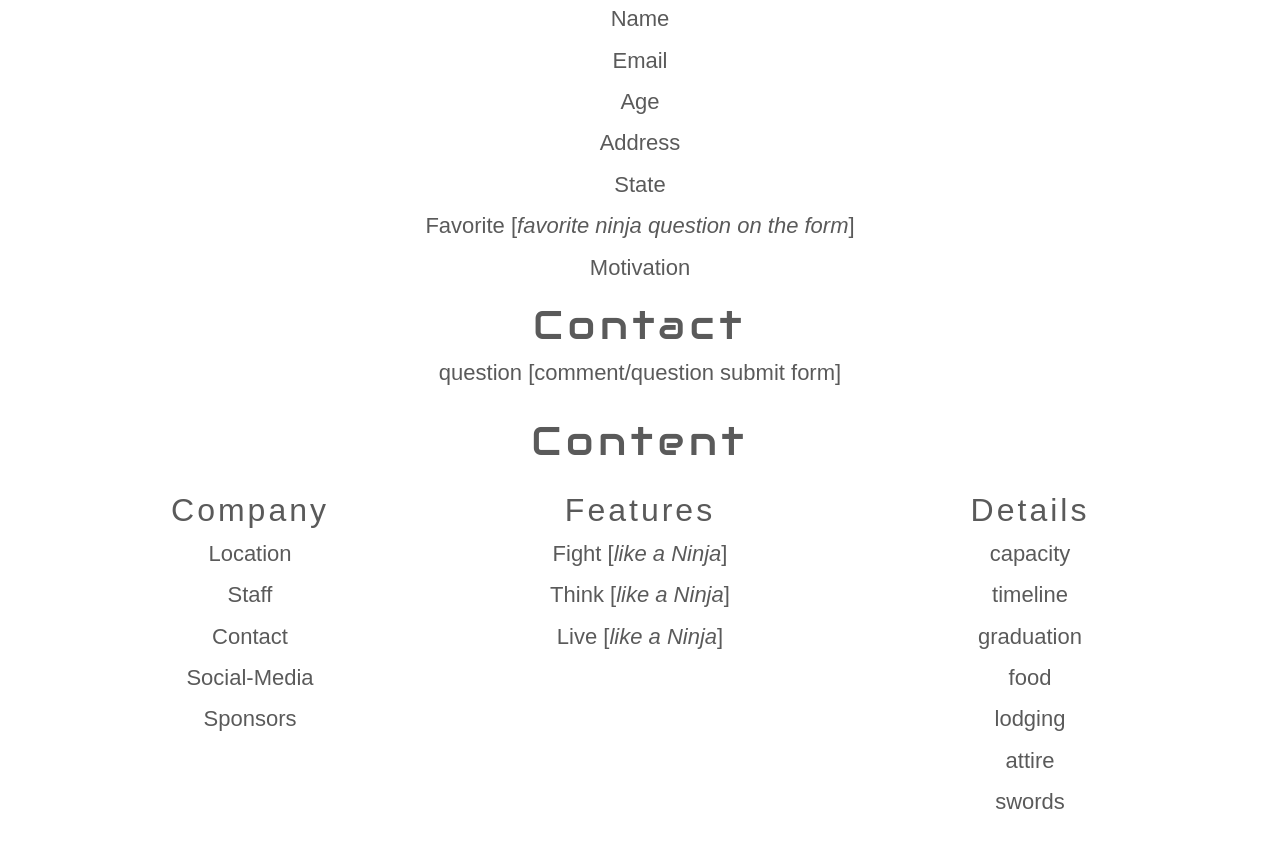
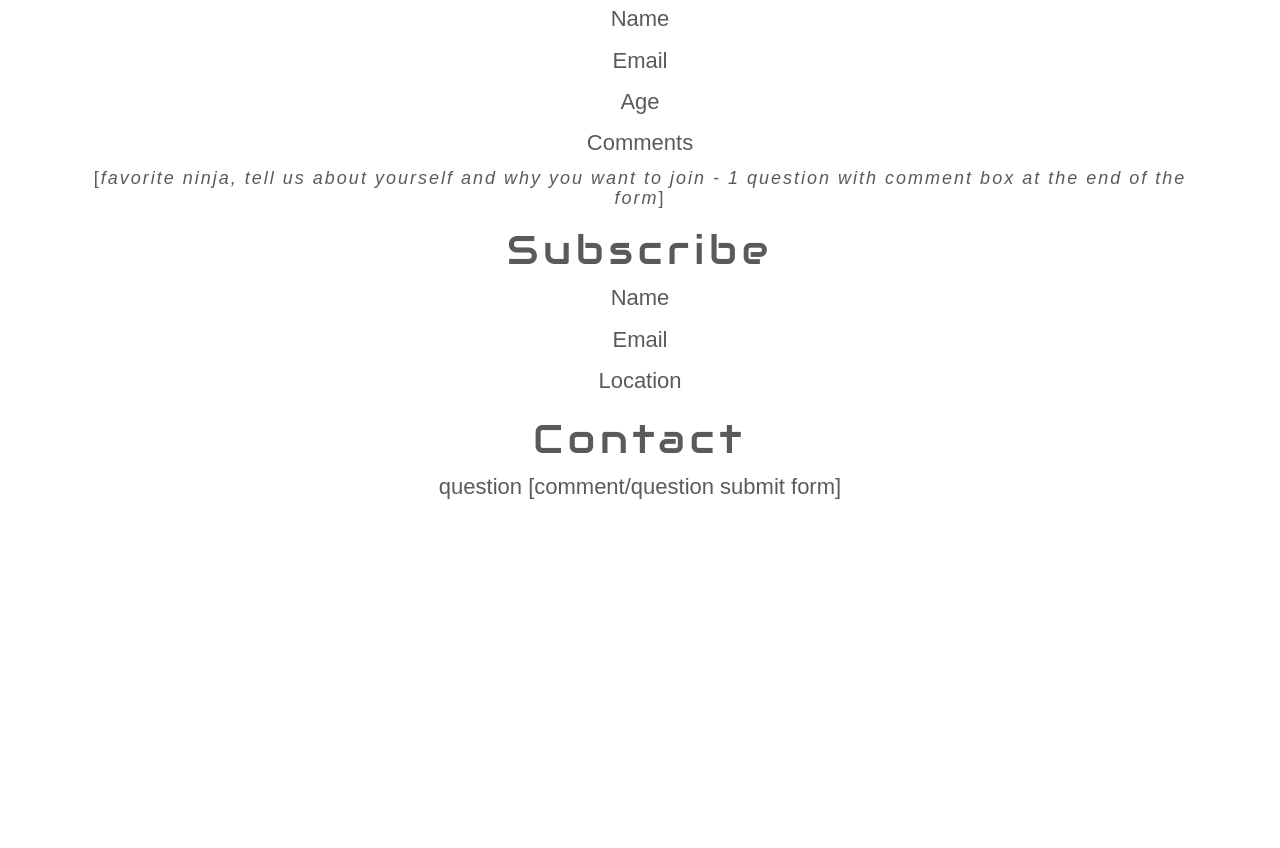
Before and after one commit to Yogibuff/Ninja-Academy, a plain HTML site: page objects.html in a window 1280 px wide. Shown: the part 500-1348 px from the top of the page. After the commit the page ends 1052 px from the top, so only its background shows below. Drawn offline with nearby package versions, Linux system fonts and the light colour scheme; files that its build step writes are made by us from their sources; a web font is replaced by a local one.

Commit message:
fixed modal subscribe and register form content, combined first and last name fields to just name and added location field and age field

```diff
--- a/objects.html
+++ b/objects.html
@@ -25,41 +25,14 @@
           <p>Name</p>
           <p>Email</p>
           <p>Age</p>
-          <p>Address</p>
-          <p>State</p>
-          <p>Favorite [<i>favorite ninja question on the form</i>]</p>
-          <p>Motivation</p>
+          <p>Comments</p>
+            <h5>[<i>favorite ninja, tell us about yourself and why you want to join - 1 question with comment box at the end of the form</i>]</h5>
+        <h1>Subscribe</h1>
+          <p>Name</p>
+          <p>Email</p>
+          <p>Location</p>
         <h1>Contact</h1>
           <p>question [comment/question submit form]</p>
-      </div>
-    </div> <!-- close .row -->
-    <div class="row">
-      <div class="col-sm-12">
-        <h1>Content</h1>
-      </div>
-      <div class="col-sm-4">
-        <h2>Company</h2>
-          <p>Location</p>
-          <p>Staff</p>
-          <p>Contact</p>
-          <p>Social-Media</p>
-          <p>Sponsors</p>
-      </div>
-      <div class="col-sm-4">
-        <h2>Features</h2>
-          <p>Fight [<i>like a Ninja</i>]</p>
-          <p>Think [<i>like a Ninja</i>]</p>
-          <p>Live  [<i>like a Ninja</i>]</p>
-      </div>
-      <div class="col-sm-4">
-        <h2>Details</h2>
-          <p>capacity</p>
-          <p>timeline</p>
-          <p>graduation</p>
-          <p>food</p>
-          <p>lodging</p>
-          <p>attire</p>
-          <p>swords</p>
       </div>
     </div> <!-- close .row -->
   </div> <!-- close .container -->
```
Also changed, not shown: about.html (+7 -16 lines), index.html (+7 -7 lines).
